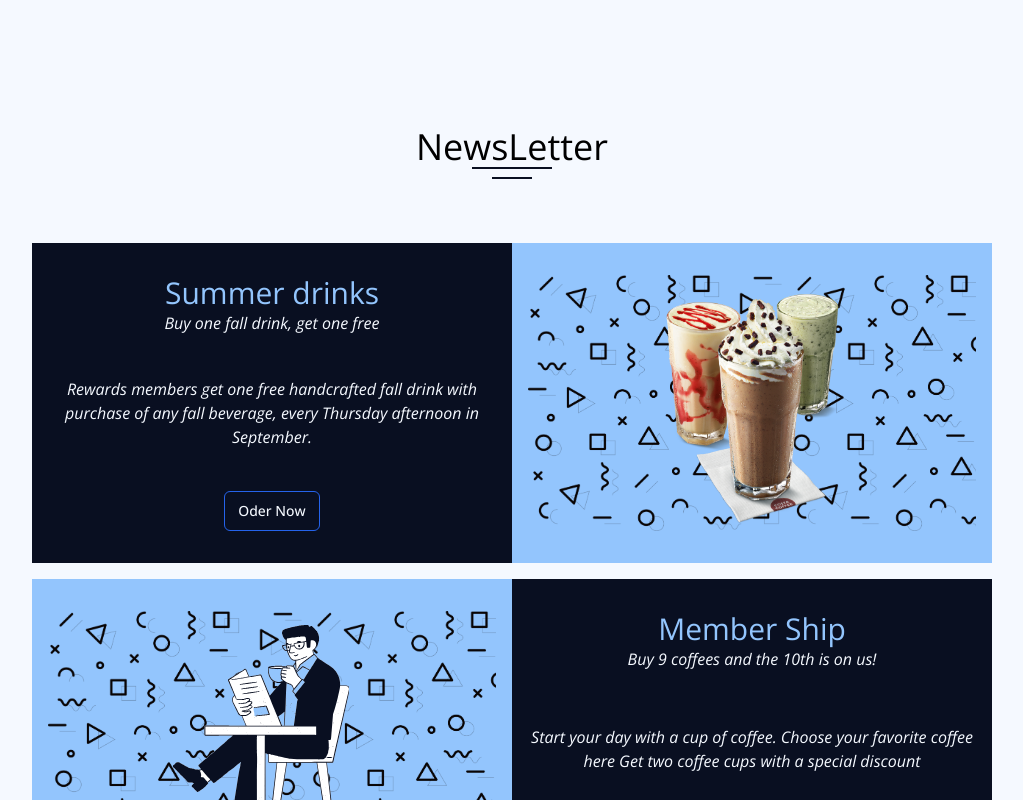
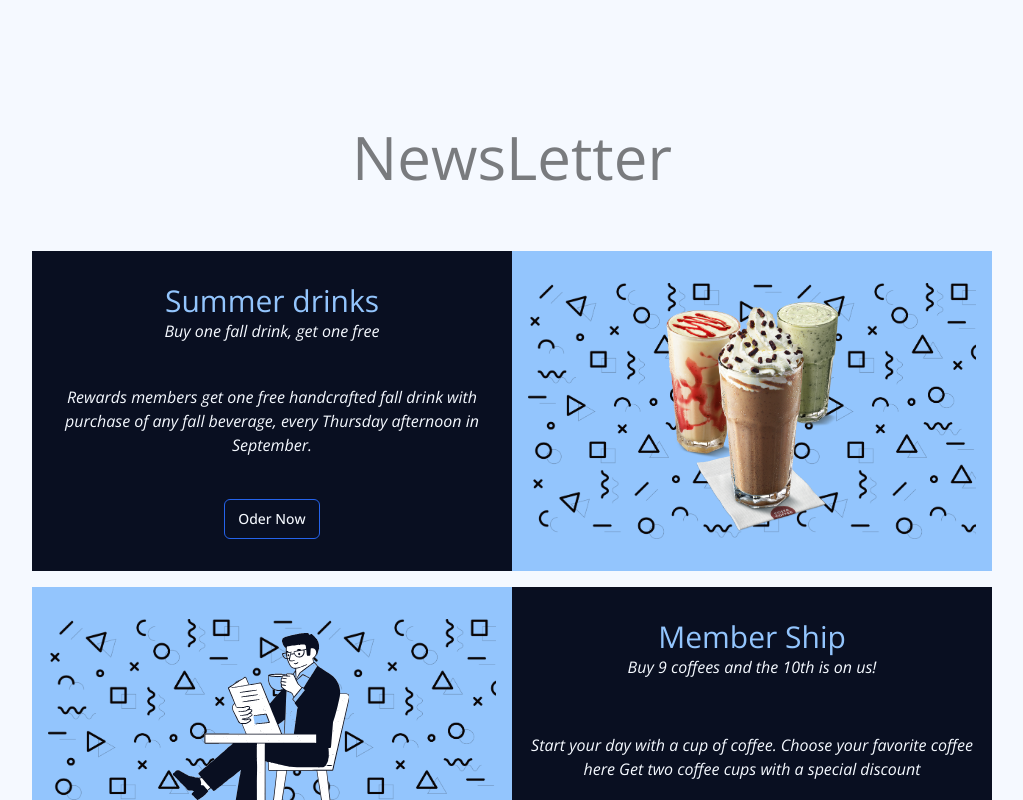
Before and after one commit to imohammedhamed/MCoffee, a Next.js app: page / in a window 1280 px wide. Shown: the part 1000-1800 px from the top of the page, without its empty margins (128-1151 px from the left). Built offline with nearby package versions, Linux system fonts and the light colour scheme.

Commit message:
edit The Section header

```diff
--- a/app/components/section-heading.tsx
+++ b/app/components/section-heading.tsx
@@ -7,9 +7,7 @@ export default function SectionHeading({
     }>):React.JSX.Element {
     return (
         <div className="flex flex-col justify-center items-center pb-16 pt-32">
-            <h1 className="text-4xl font-normal">{children}</h1>
-            <div className="w-20 border-tetiary border mb-2"></div>
-            <div className="w-10 border-tetiary border"></div>
+            <h1 className="text-6xl font-normal text-lightGrey opacity-50">{children}</h1>
         </div>
     )
 }
```
